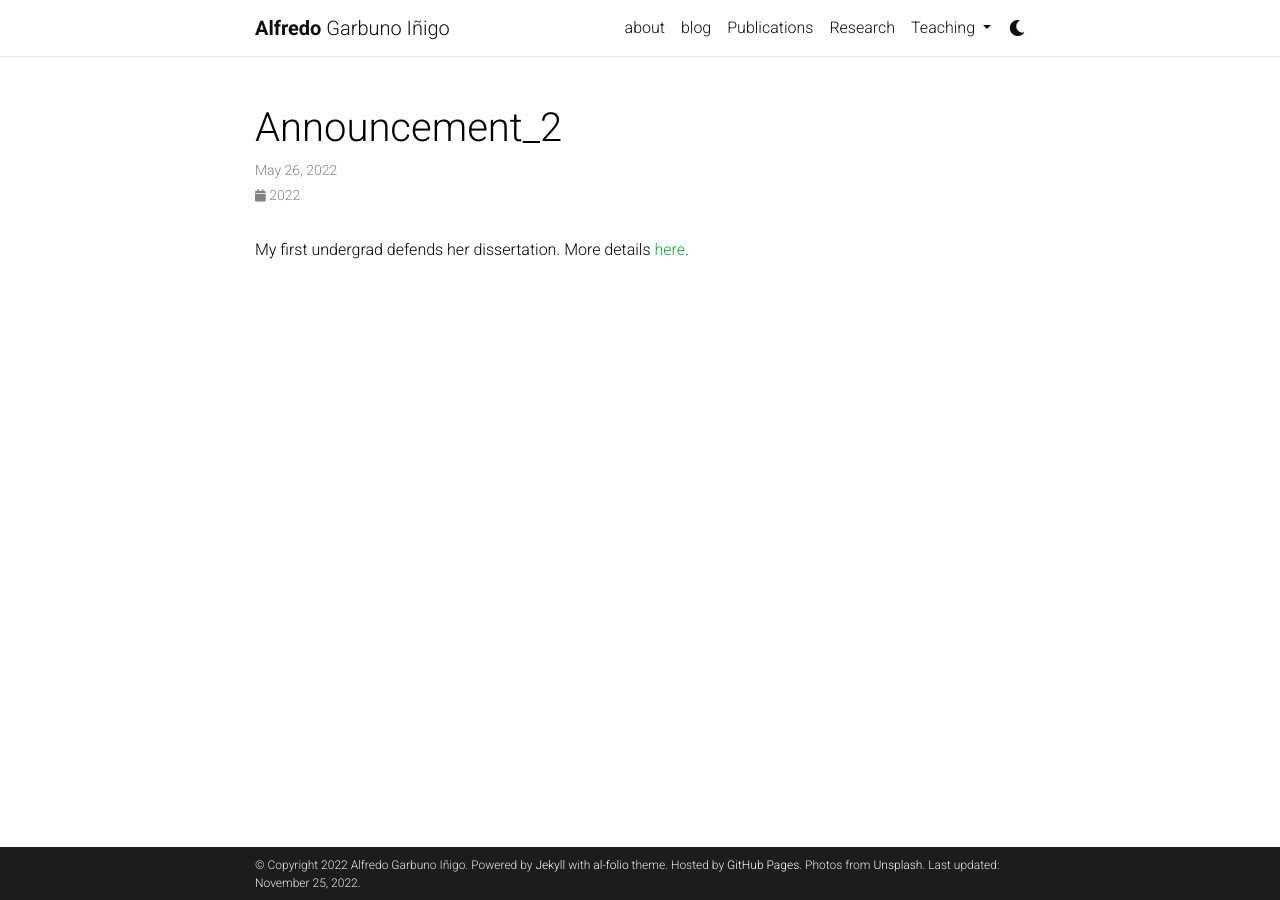
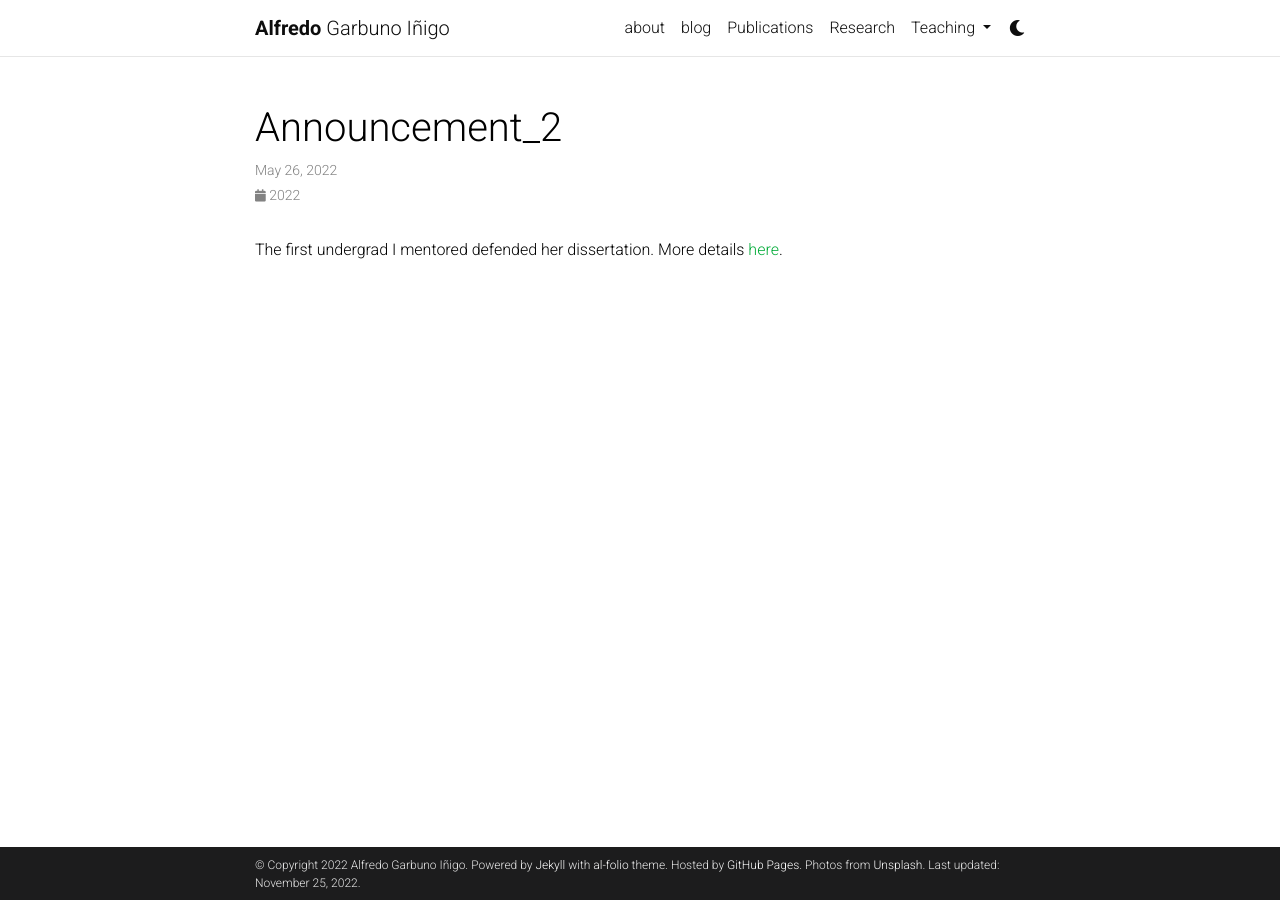
Before and after one commit to agarbuno/agarbuno.github.io, a Jekyll site: the page built from _news/announcement_2.md, in a window 1280 px wide. Built offline with Jekyll 4.4.1, drawn with Linux system fonts in a browser that asks for light colours; nearby versions of some CDN libraries; comment, search, counter and statistics services are not loaded; a style sheet for code colours, icons or effects is not loaded.

Commit message:
updates student projects

```diff
--- a/_news/announcement_2.md
+++ b/_news/announcement_2.md
@@ -4,4 +4,4 @@ date: 2022-05-26
 inline: true
 ---
 
-My first undergrad defends her dissertation. More details [here](/projects/students/fakenews/).
+The first undergrad I mentored defended her dissertation. More details [here](/projects/students/fakenews/).
```
